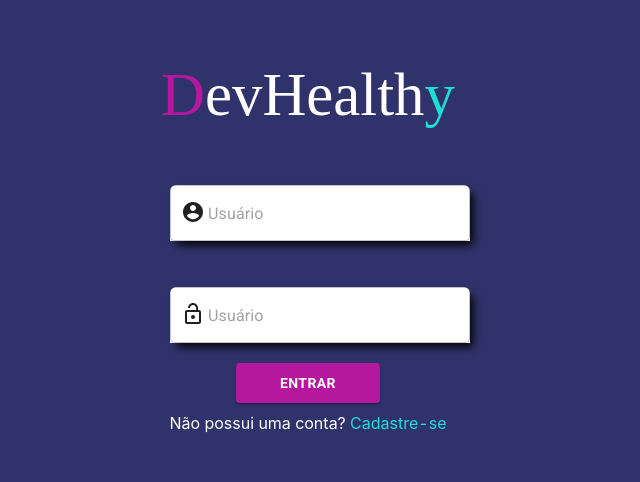
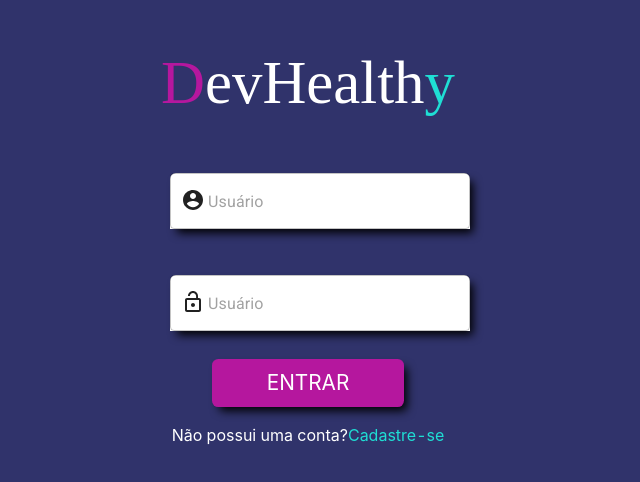
Before and after one commit to christiancastro24/Gest-o-de-h-bitos, a React (Create React App) app: page /loginPage in a window 1280 px wide. Shown: the part 210-692 px from the top of the page, without its empty margins (324-964 px from the left). Built offline with nearby package versions, Linux system fonts and the light colour scheme; a web font is replaced by a local one.

Commit message:
adiciona mensagens de erro para inputs invalidos e componentiza botoes de login e registro

```diff
--- a/src/Components/GlobalStyle/styles.js
+++ b/src/Components/GlobalStyle/styles.js
@@ -11,6 +11,7 @@ export const GlobalStyle = createGlobalStyle `
         --lightBlue: #1C90B4;
         --purple: #7D69CB;
         --white: #FFF;
+        --btnHover: brightness(90%)
     }
 
     h1 {
--- /dev/null
+++ b/src/Components/MessageBalloon/index.jsx
@@ -0,0 +1,13 @@
+import ContainerMessageBalloon from "./style"
+
+const MessageBalloon = ({message, className}) => {
+    return (
+        <>
+        <ContainerMessageBalloon className = {className}>
+            {message}
+        </ContainerMessageBalloon>
+        </>
+    )
+}
+
+export default MessageBalloon;
--- /dev/null
+++ b/src/Components/MessageBalloon/style.js
@@ -0,0 +1,53 @@
+import { PinDropSharp } from "@material-ui/icons";
+import styled from "styled-components";
+import {css} from "styled-components";
+
+const ContainerMessageBalloon = styled.span`
+    position: absolute;
+    background-color: red;
+    color: #FFFFFF;
+    font-family: Arial;
+    font-size: .8rem;
+    text-align: center;
+    border-radius: 10px;
+    padding: 7px;
+    z-index: 1;
+    right: -8%;
+    color: ${props => console.log(props)};
+    margin: 0 auto;
+    right: 50%;
+    transform: translate(50%, -50%);
+
+    &:after {
+        content: '';
+        position: absolute;
+        display: block;
+        width: 0;
+        z-index: 1;
+        border-style: solid;
+        border-width: 20px 16px 0px 16px;
+        border-color: red transparent transparent transparent;
+        bottom: -10px;
+        left: 50%;
+        margin-left: -10.5px;
+    }
+
+    &.invalid_user_message {
+        transform: translateX(180%);
+        top: 2%;
+    }
+
+    &.invalid_email_message {
+        top: 24%;
+        transform: translateX(170%)
+
+    }
+
+    &.invalid_password_message {
+        top: 46%;
+        transform: translateX(190%)
+    }
+`
+
+
+export default ContainerMessageBalloon;
--- /dev/null
+++ b/src/Components/PinkButton/index.jsx
@@ -0,0 +1,11 @@
+import PinkButtonContainer from "./style"
+
+const PinkButton = ({text}) => {
+    return (
+        <PinkButtonContainer>
+            {text}
+        </PinkButtonContainer>
+    )
+}
+
+export default PinkButton;
--- /dev/null
+++ b/src/Components/PinkButton/style.js
@@ -0,0 +1,22 @@
+import styled from "styled-components";
+
+const PinkButtonContainer = styled.button`
+        background-color: #B5179E;
+        /* margin-top: 16px; */
+        margin: 16px 0      ;
+        width: 12rem;
+        height: 3rem;
+        color: #fff;
+        border: none;
+        border-radius: .4rem;
+        font-size: 1.3rem;
+        box-shadow: 5px 6px 10px -2px black;
+        cursor: pointer;
+        text-transform: uppercase;
+
+    &:hover {
+        filter: var(--btnHover);
+    }
+`
+
+export default PinkButtonContainer;
--- a/src/Components/RegisterForm/index.jsx
+++ b/src/Components/RegisterForm/index.jsx
@@ -9,7 +9,9 @@ import {yupResolver} from "@hookform/resolvers/yup";
 import ContainerRegisterForm from "./style";
 import api from "../../Services";
 import { useAuthenticated } from "../../Providers/authentication";
-
+import MessageBalloon from "../MessageBalloon";
+import "../../index.css"
+import PinkButton from "../PinkButton";
 
 const useStyles = makeStyles(() => ({
     inputs: {
@@ -32,8 +34,8 @@ const RegisterForm = () => {
 
     const formSchema = yup.object().shape({
         username: yup.string().required("Usuário inválido"),
-        email: yup.string().email("E-mail inválido"),
-        password: yup.string().min(6, "Senha deve conter no mínimo 6 caracteres")
+        email: yup.string().required("Email obrigatório!").email("E-mail inválido"),
+        password: yup.string().min(6, "Mínimo 6 caracteres").required("Senha inválida")
     });
 
     const { register, handleSubmit, formState: {errors} } = useForm({
@@ -78,10 +80,11 @@ const RegisterForm = () => {
                         className = {classes.inputs}
                         variant = "outlined"
                         placeholder = "Usuário"
+                        type = "text"
                         InputProps = {{startAdornment : (<AccountCircle/>),}}
                         {...register("username")}
                     />
-                    {errors.username && <span className = "error_message">{errors.username.message}</span>}
+                        {errors.username && <MessageBalloon className = "invalid_user_message" message = {errors.username.message} />}
                     <TextField required
                         className={classes.inputs}
                         variant = "outlined"
@@ -89,7 +92,7 @@ const RegisterForm = () => {
                         InputProps = {{startAdornment : (<MailOutline/>),}}
                         {...register("email")}
                     />
-                    {errors.email && <span className = "error_message">{errors.email.message}</span>}
+                    {errors.email && <MessageBalloon className = "invalid_email_message" message = {errors.email.message} />}
                     <TextField required
                         className={classes.inputs}
                         variant = "outlined"
@@ -98,8 +101,8 @@ const RegisterForm = () => {
                         InputProps = {{startAdornment : (<LockOpen/>),}}
                         {...register("password")}
                     />
-                    {errors.password && <span className = "error_message">{errors.password.message}</span>}
-                    <button type = "submit">Registrar-se</button>
+                    {errors.password && <MessageBalloon className = "invalid_password_message" message = {errors.password.message} />}
+                    <PinkButton type = "submit" text = "Registrar-se" />
                 </form>
                 <p>
                     Já possui uma conta?
--- a/src/Components/RegisterForm/style.js
+++ b/src/Components/RegisterForm/style.js
@@ -25,6 +25,7 @@ const ContainerRegisterForm = styled.div`
         flex-direction: column;
         justify-content: center;
         align-items: center;
+        position: relative;
     }
 
     input {
@@ -48,10 +49,15 @@ const ContainerRegisterForm = styled.div`
         border-radius: .4rem;
         font-size: 1.3rem;
         box-shadow: 5px 6px 10px -2px black;
+        cursor: pointer;
+    }
+
+    button:hover {
+        filter: var(--btnHover)
     }
 
     p {
-        font-size: 1.4rem;
+        font-size: 1rem;
     }
 
     p > span > a {
@@ -74,6 +80,14 @@ const ContainerRegisterForm = styled.div`
         border-radius: 4px;
         position: relative;
     }
+
+    .email {
+        top: 200px;
+    }
+
+    &.email {
+        color: black;
+    }
 `
 
 export default ContainerRegisterForm;
--- a/src/Pages/Home/styles.js
+++ b/src/Pages/Home/styles.js
@@ -97,7 +97,7 @@ export const ContainerAbout = styled.section`
 export const ContainerButton = styled.section`
 
     button:hover {
-        filter: brightness(90%);
+        filter: var(--btnHover)
     }
 
     button:nth-child(1) {
--- a/src/Pages/Login/index.jsx
+++ b/src/Pages/Login/index.jsx
@@ -9,6 +9,7 @@ import { useHistory, Link } from "react-router-dom";
 import imageLogin from "../../Assets/Images/login.svg";
 import api from "../../Services";
 import { useAuthenticated } from "../../Providers/authentication";
+import PinkButton from "../../Components/PinkButton";
 
 const useStyles = makeStyles(() => ({
 	inputs: {
@@ -94,11 +95,9 @@ const LoginPage = () => {
 					</div>
 
 					<div>
-						<Button variant="contained" type="submit">
-							Entrar
-						</Button>
+						<PinkButton text = "ENTRAR" type = "submit" />
 						<p>
-							Não possui uma conta?{" "}
+							Não possui uma conta?
 							<Link to={"/registerPage"}>Cadastre-se</Link>
 						</p>
 					</div>
--- a/src/Pages/Login/styles.js
+++ b/src/Pages/Login/styles.js
@@ -2,6 +2,7 @@ import styled from "styled-components";
 
 export const ContainerLogin = styled.form `
     width: 100%;
+    text-align: center;
 
     h1 {
         color: var(--white);
@@ -47,7 +48,6 @@ export const ContainerLogin = styled.form `
         }
 `
 
-
 export const ContainerInput = styled.section `
     display: grid;
     place-items: center;
@@ -70,17 +70,6 @@ export const ContainerInput = styled.section `
         text-align: center;
         font-size: 3.8rem;
     }
-
-    button {
-        display: block;
-        margin: 0.5rem auto;
-        background-color: var(--pink);
-        color: var(--white);
-        font-weight: bold;
-        width: 9rem;
-        height: 2.5rem;
-    }
-
 `
 
 export const Image = styled.div`
@@ -93,6 +82,5 @@ export const Image = styled.div`
 
     @media (min-width: 300px) and (max-width: 1300px) {
         display: none;
-
     }
 `
--- a/src/Routes/index.jsx
+++ b/src/Routes/index.jsx
@@ -8,6 +8,7 @@ import GroupsPage from "../Pages/Grupos";
 import HabitsPage from "../Pages/Habitos";
 import ProfilePage from "../Pages/Profile";
 import CreateGroup from "../Components/CreateGroup";
+import MessageBalloon from "../Components/MessageBalloon"
 
 const Routes = () => {
     return (
@@ -32,6 +33,7 @@ const Routes = () => {
 			</Route>
 			<Route path="/teste">
 				<CreateGroup />
+				<MessageBalloon />
 			</Route>
 			<Route path="*">
 				<PageNotFound />
```
Also changed, not shown: src/index.css (line endings or trailing spaces).
